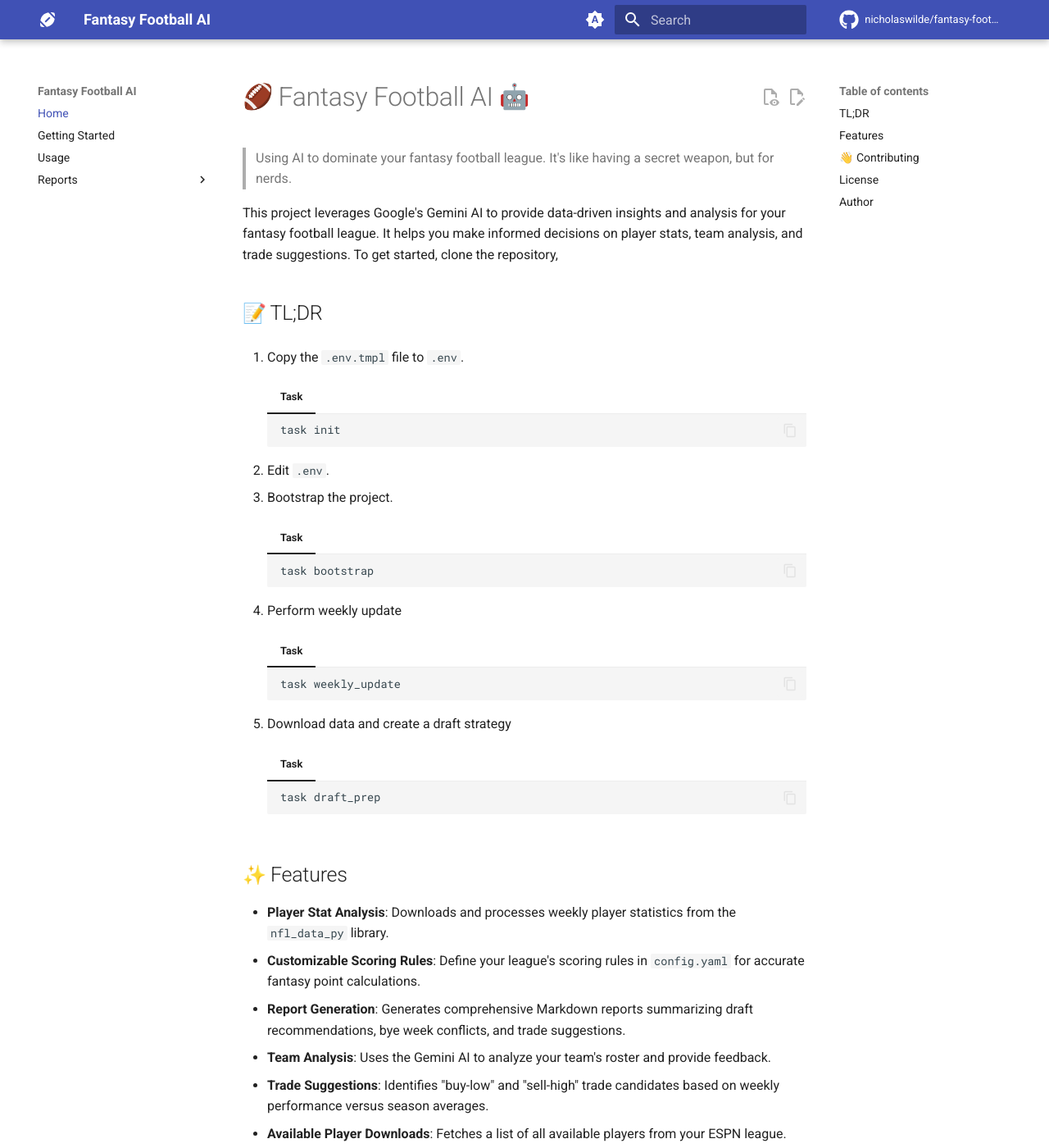
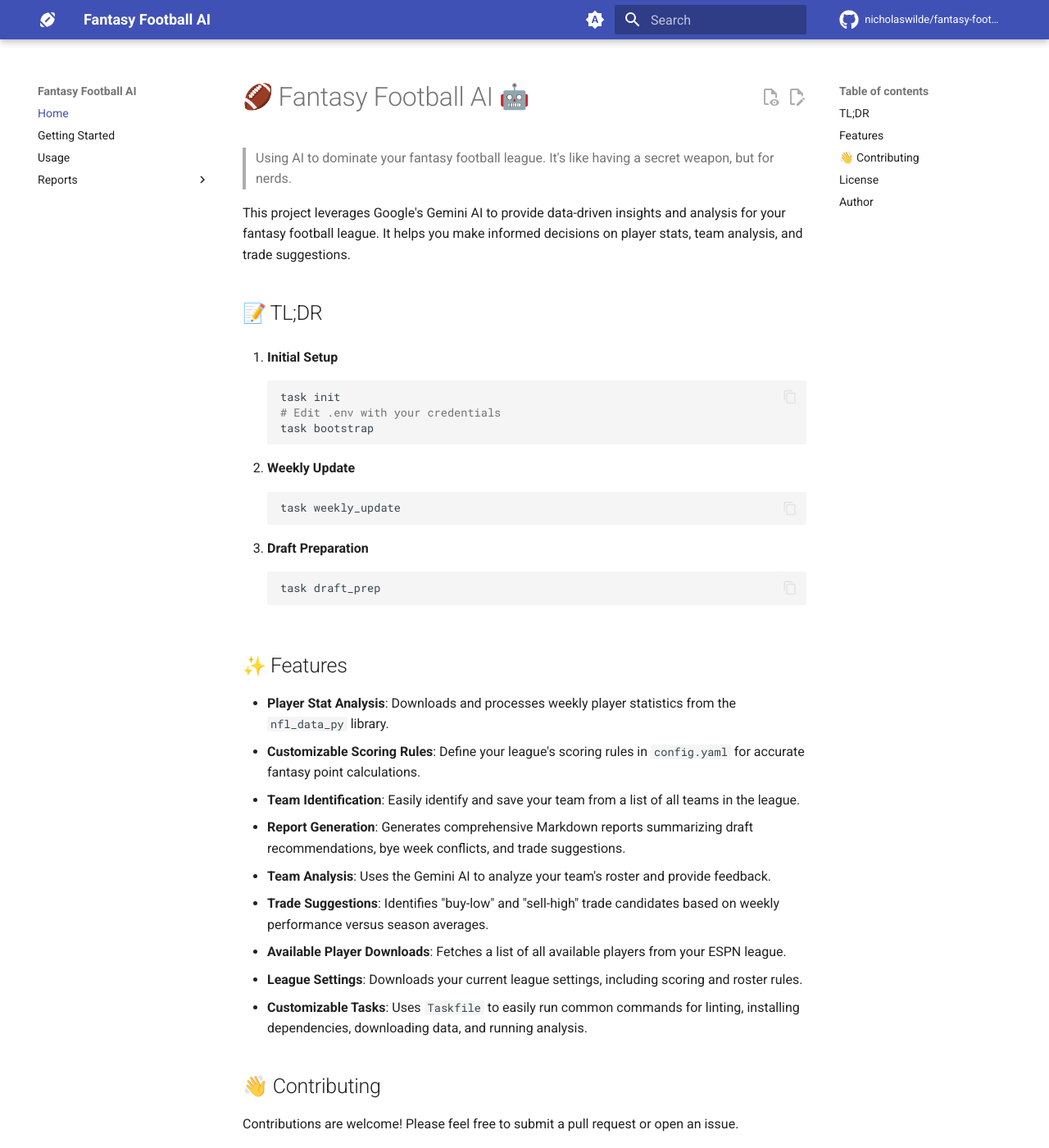
Before and after one commit to nicholaswilde/fantasy-football-ai, an MkDocs documentation site: the page built from docs/index.md, in a window 1280 px wide and 1400 px high. Shown: the whole window at 82% size. Built offline with MkDocs 1.6.1 and Material for MkDocs 9.7.7, drawn with Linux system fonts in a browser that asks for light colours; emoji names are drawn with the system emoji font; comment, search, counter and statistics services are not loaded.

Commit message:
docs(setup): Update documentation for new setup process

````diff
--- a/docs/index.md
+++ b/docs/index.md
@@ -2,48 +2,32 @@
 
 > Using AI to dominate your fantasy football league. It's like having a secret weapon, but for nerds.
 
-This project leverages Google's Gemini AI to provide data-driven insights and analysis for your fantasy football league. It helps you make informed decisions on player stats, team analysis, and trade suggestions. To get started, clone the repository,
+This project leverages Google's Gemini AI to provide data-driven insights and analysis for your fantasy football league. It helps you make informed decisions on player stats, team analysis, and trade suggestions.
 
 ## :memo: TL;DR
 
-1. Copy the `.env.tmpl` file to `.env`.
+1.  **Initial Setup**
+    ```shell
+    task init
+    # Edit .env with your credentials
+    task bootstrap
+    ```
 
-    === "Task"
+2.  **Weekly Update**
+    ```shell
+    task weekly_update
+    ```
 
-        ```shell
-        task init
-        ```
-
-2. Edit `.env`.
-
-3. Bootstrap the project.
-
-    === "Task"
-
-        ```shell
-        task bootstrap
-        ```
-
-4. Perform weekly update
-
-    === "Task"
-
-        ```shell
-        task weekly_update
-        ```
-
-5. Download data and create a draft strategy
-
-    === "Task"
-
-        ```shell
-        task draft_prep
-        ```
+3.  **Draft Preparation**
+    ```shell
+    task draft_prep
+    ```
 
 ## :sparkles: Features
 
 *   **Player Stat Analysis**: Downloads and processes weekly player statistics from the `nfl_data_py` library.
 *   **Customizable Scoring Rules**: Define your league's scoring rules in `config.yaml` for accurate fantasy point calculations.
+*   **Team Identification**: Easily identify and save your team from a list of all teams in the league.
 *   **Report Generation**: Generates comprehensive Markdown reports summarizing draft recommendations, bye week conflicts, and trade suggestions.
 *   **Team Analysis**: Uses the Gemini AI to analyze your team's roster and provide feedback.
 *   **Trade Suggestions**: Identifies "buy-low" and "sell-high" trade candidates based on weekly performance versus season averages.
````
Also changed, not shown: docs/contributing.md (+17 -0 lines), docs/getting-started.md (+9 -8 lines), docs/usage.md (+14 -9 lines).
